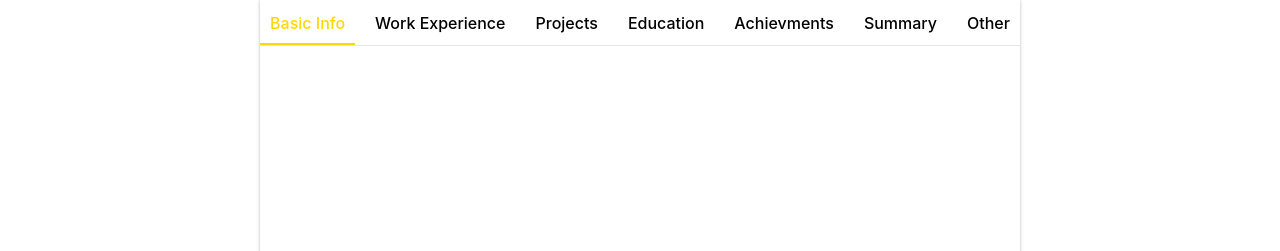
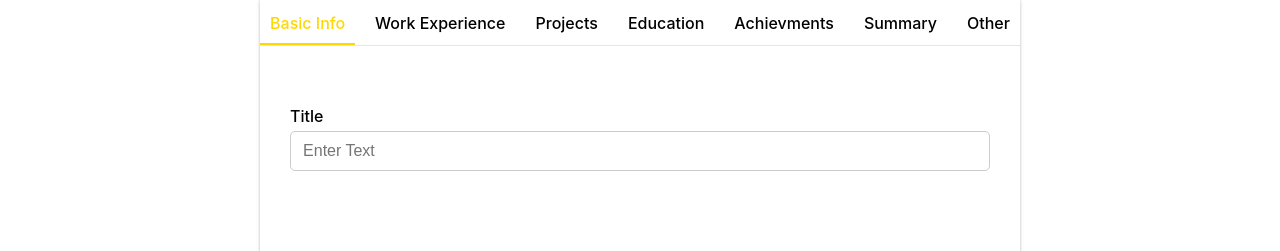
Before and after one commit to RealOtakuBoi/resumebuilder, a React (Create React App) app: page / in a window 1280 px wide. Shown: the part 879-1130 px from the top of the page. Built offline with nearby package versions, Linux system fonts and the light colour scheme.

Commit message:
Some Work done

```diff
--- /dev/null
+++ b/src/Components/InputControl/InputControl.js
@@ -0,0 +1,16 @@
+import React from 'react'
+import styles from './InputControl.module.css'
+
+function InputControl({label, ...props}) {
+  return (
+    <div className={styles.container}>
+        {
+            label&&<label>{label}</label>
+        }
+        <input type="text" {...props} />
+
+    </div>
+  )
+}
+
+export default InputControl
--- /dev/null
+++ b/src/Components/InputControl/InputControl.module.css
@@ -0,0 +1,29 @@
+.container{
+    display: flex;
+    flex-direction: column;
+    gap: 5px;
+}
+
+label{
+    font-weight: 500;
+    font-size: 1rem;
+
+}
+
+input{
+    border: 1px solid #cccccc;
+    outline: none;
+    padding: 10px 12px;
+    font-size: 1rem;
+    border-radius: 5px;
+    transition: 0.1s;
+
+}
+
+input:hover{
+    border: 2px solid #adadad;
+}
+
+input:focus{
+    border: 2px solid gold;
+}
--- a/src/Editor/Editor.js
+++ b/src/Editor/Editor.js
@@ -1,5 +1,6 @@
 import React, { useState } from "react";
 import styles from "./Editor.module.css";
+import InputControl from "../Components/InputControl/InputControl";
 
 export const Editor = ({ sections }) => {
   const [activeSectionKey, setActiveSectionKey] = useState(
@@ -22,7 +23,7 @@
       </div>
 
       <div className={styles.body}>
-
+            <InputControl label = 'Title' placeholder='Enter Text'/>
       </div>
     </div>
   );
--- a/src/Editor/Editor.module.css
+++ b/src/Editor/Editor.module.css
@@ -28,3 +28,10 @@
     border-bottom: 2px solid gold;
     color: gold;
 }
+
+.container .body{
+    padding: 30px;
+    display: flex;
+    flex-direction: column;
+    gap: 20px;
+}
```
